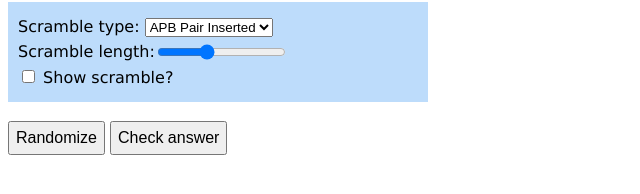
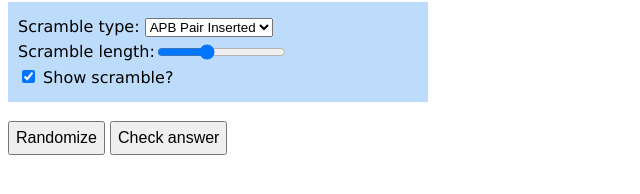
Before and after one commit to GregoryCannon/EOTrainer, a plain HTML site: page index.html in a window 1280 px wide. Shown: the part 456-650 px from the top of the page, 0-640 px from the left. Drawn offline with Linux system fonts and the light colour scheme.

Commit message:
Make 'show scramble' checkbox checked by default

```diff
--- a/index.html
+++ b/index.html
@@ -29,7 +29,7 @@
                 <input type="range" id="scramble-length" min="2" max="10" value="5" class="slider" id="myRange">
             </div>
             <div class="settings-row">
-                <input type="checkbox" id="show-scramble">
+                <input checked type="checkbox" id="show-scramble">
                 <label for="show-scramble">Show scramble?</label>
             </div>
         </div>
```
